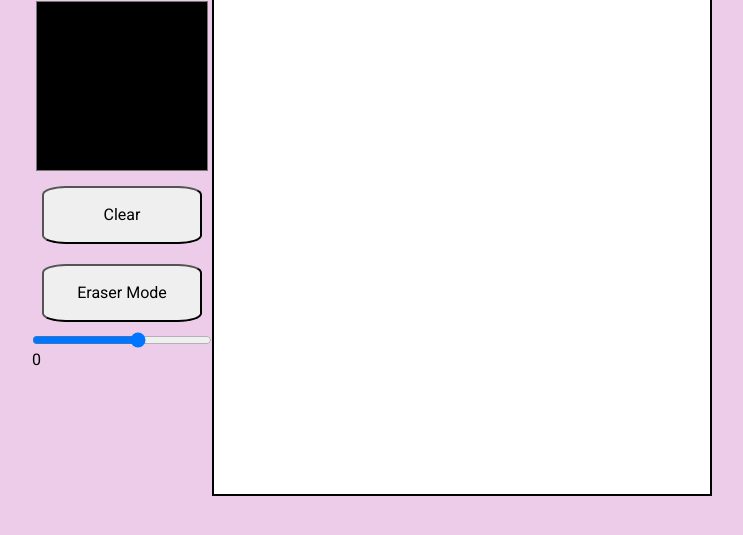
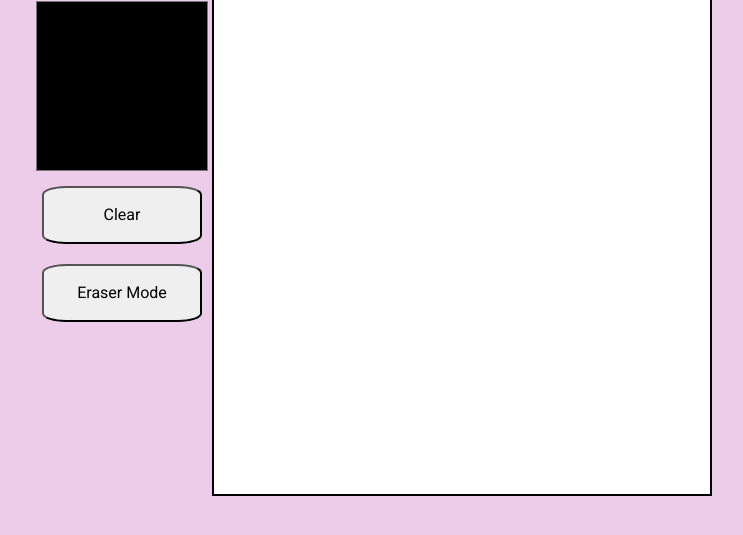
Before and after one commit to AdamDabre/Etch-a-Sketch, a plain HTML site: page index.html in a window 1280 px wide. Shown: the part 79-614 px from the top of the page, without its empty margins (268-1011 px from the left). Drawn offline with Linux system fonts and the light colour scheme.

Commit message:
Project finished !!!

```diff
--- a/index.html
+++ b/index.html
@@ -20,8 +20,6 @@
         <input type="color" id="color-picker" />
         <button id="clear" class="button">Clear</button>
         <button id="eraserBtn" class="button">Eraser Mode</button>
-        <input id="canvasSize" type="range" min="0" max="10" step="2" />
-        <p id="size">0</p>
       </div>
       <div id="container"></div>
     </div>
```
